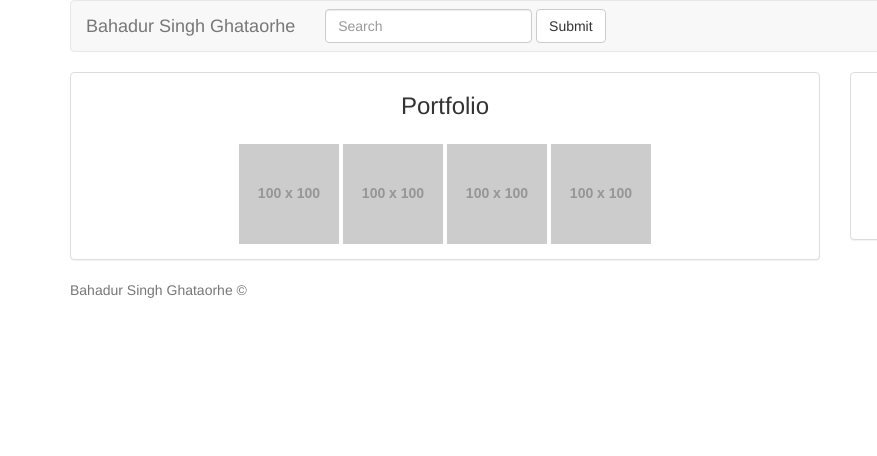
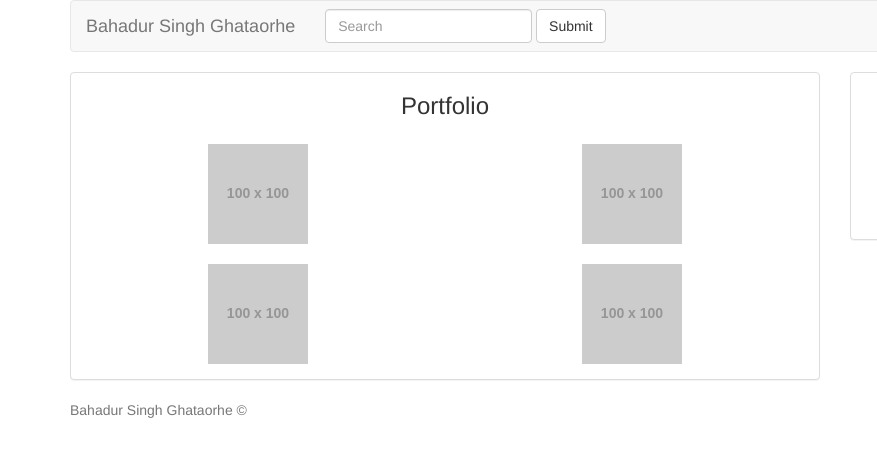
Before and after one commit to BSG-1/Bootstrap-Portfolio, a plain HTML site: page portfolio.html in a window 1280 px wide. Shown: the full height of the page, 0-877 px from the left. Drawn offline with nearby package versions, Linux system fonts and the light colour scheme; placeholder pictures from the web are drawn by us.

Commit message:
adds minor changes to portfolio.html

```diff
--- a/portfolio.html
+++ b/portfolio.html
@@ -50,11 +50,23 @@
 						<h3 class="text-center">Portfolio</h3>
 					</div>
 					<div class="panel-body">
-						<div class="text-center">
-							<img src="http://via.placeholder.com/100x100">
-							<img src="http://via.placeholder.com/100x100">
-							<img src="http://via.placeholder.com/100x100">
-							<img src="http://via.placeholder.com/100x100">
+
+						<div class="row text-center">
+							<div class="col-sm-6">
+								<img src="http://via.placeholder.com/100x100">
+							</div>
+							<div class="col-sm-6">
+								<img src="http://via.placeholder.com/100x100">
+							</div>
+						</div>
+						<br>
+						<div class="row text-center">
+							<div class="col-sm-6">
+								<img src="http://via.placeholder.com/100x100">
+							</div>
+							<div class="col-sm-6">
+								<img src="http://via.placeholder.com/100x100">
+							</div>
 						</div>
 					</div>
 				</div>
```
